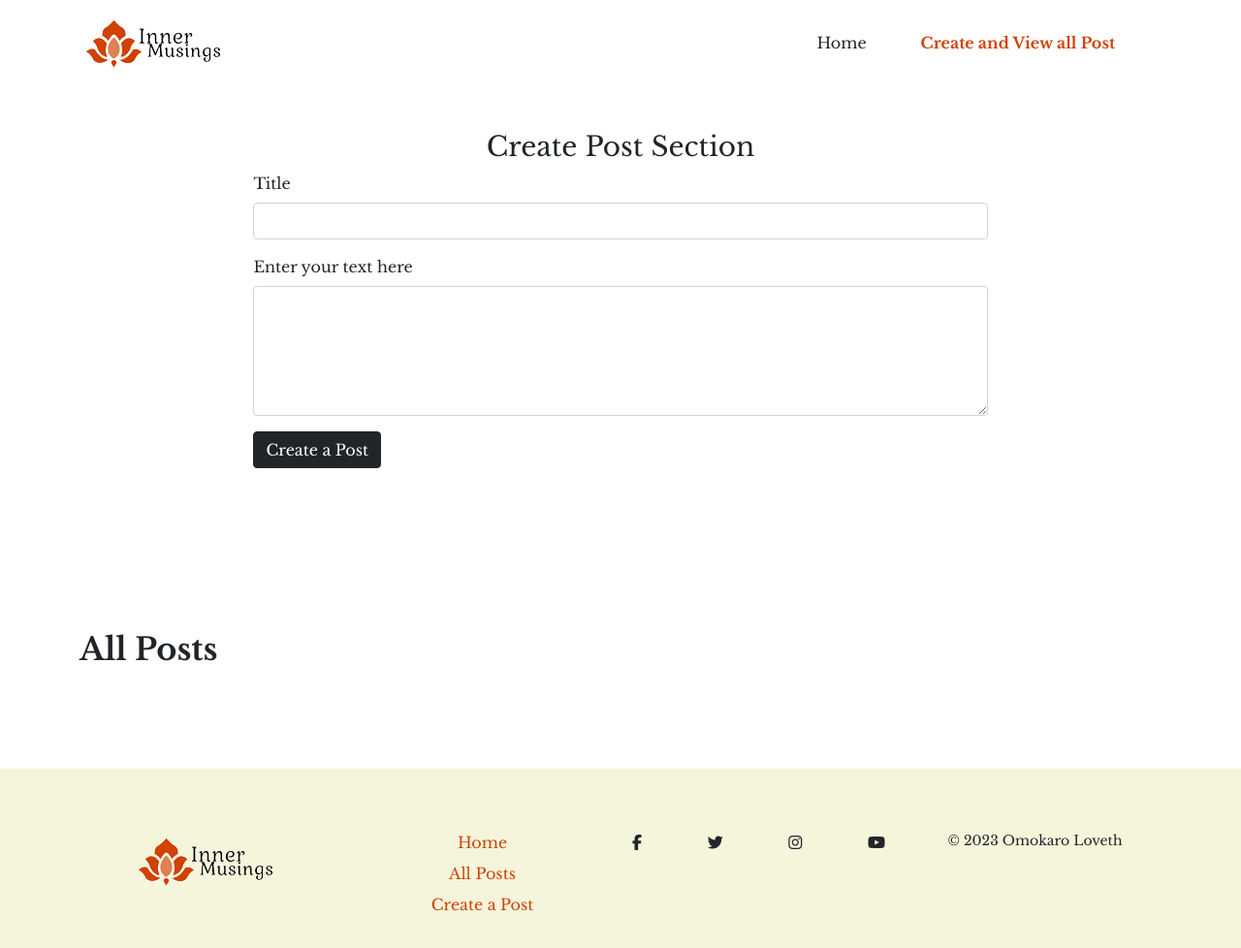
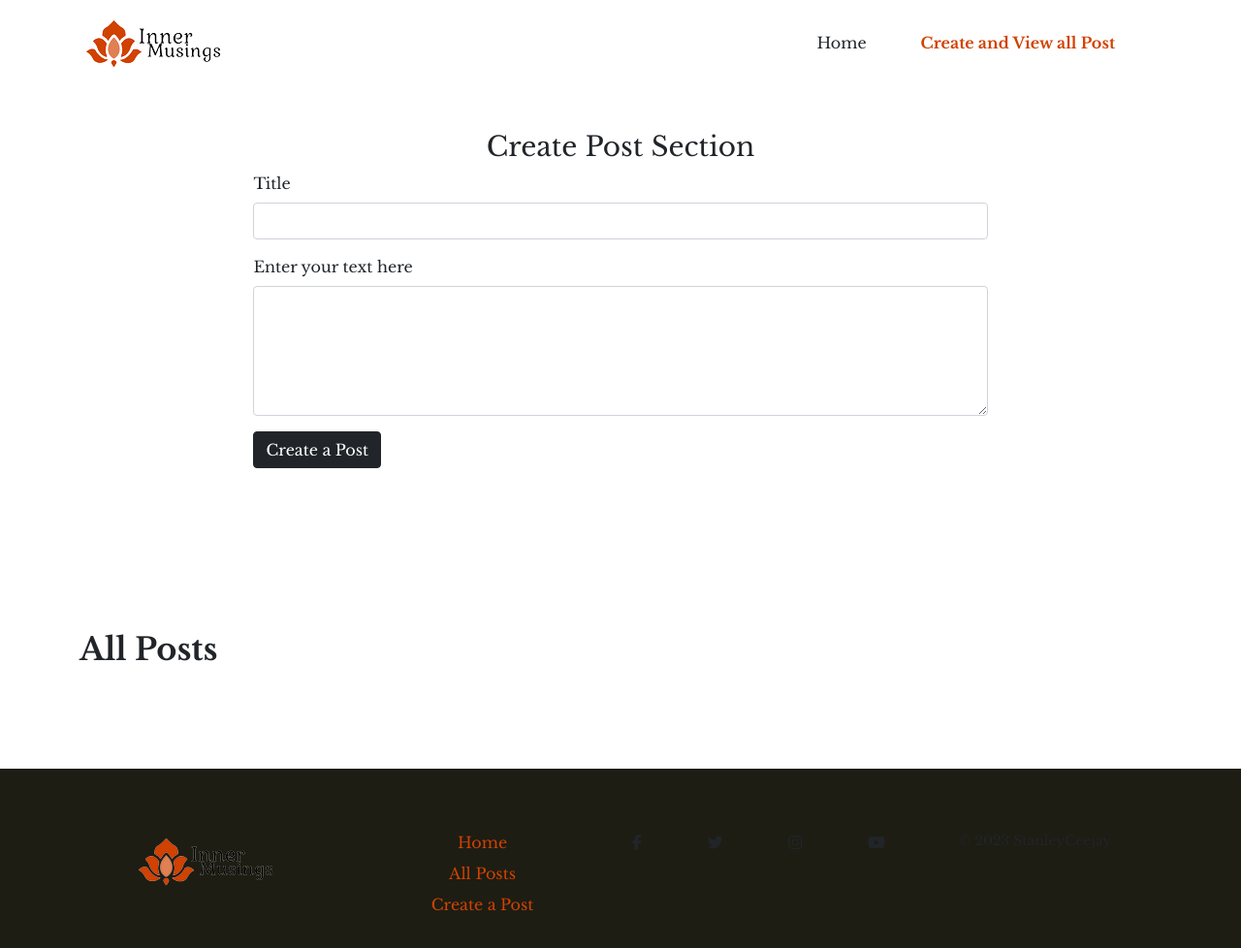
Before and after one commit to Ceejay712/BlogWeb, a plain HTML site: page all-posts.html in a window 1280 px wide. Shown: the whole page at 97% size. Drawn offline with nearby package versions, Linux system fonts and the light colour scheme; a script that the page names is missing.

Commit message:
Update all-posts.html

```diff
--- a/all-posts.html
+++ b/all-posts.html
@@ -4,7 +4,7 @@
     <meta charset="UTF-8">
     <meta http-equiv="X-UA-Compatible" content="IE=edge">
     <meta name="viewport" content="width=device-width, initial-scale=1.0">
-    <title>Inner Musings</title>
+    <title>Living Free</title>
     <link rel="preconnect" href="https://fonts.googleapis.com">
     <link rel="preconnect" href="https://fonts.gstatic.com" crossorigin>
     <link href="https://fonts.googleapis.com/css2?family=Libre+Baskerville:wght@400;700&display=swap" rel="stylesheet">
@@ -60,7 +60,7 @@
         </div>
     </section>
 
-    <footer style="background-color:beige;">
+    <footer style="background-color:rgb(29, 29, 19);">
         <div class="container pt-5 pb-5">
             <div class="row pt-3 pb-3">
                 <div class="col-lg-3 col-md-6 text-center">
@@ -88,13 +88,11 @@
                     </div>
                 </div>
                 <div class="col-lg-3 col-md-6 text-center ">
-                    <p style="font-size: 14px !important;">&copy; 2023 Omokaro Loveth</p>
+                    <p style="font-size: 14px !important;">&copy; 2023 StanleyCeejay</p>
                 </div>
             </div>
         </div>
     </footer>
-
-
 
   <!-- JavaScript Bundle with Popper -->
     <script src="./js/bootstrap.min.js"></script>
```
